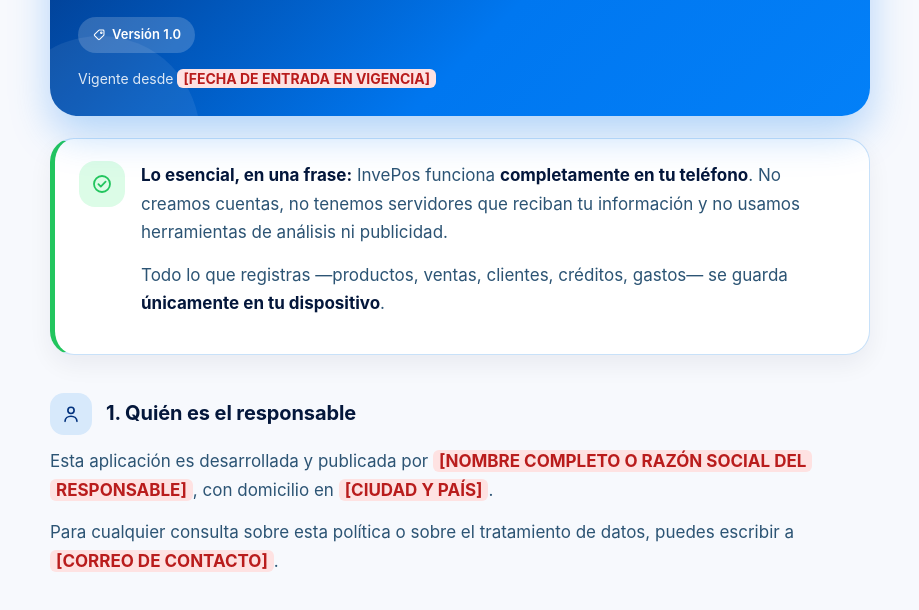
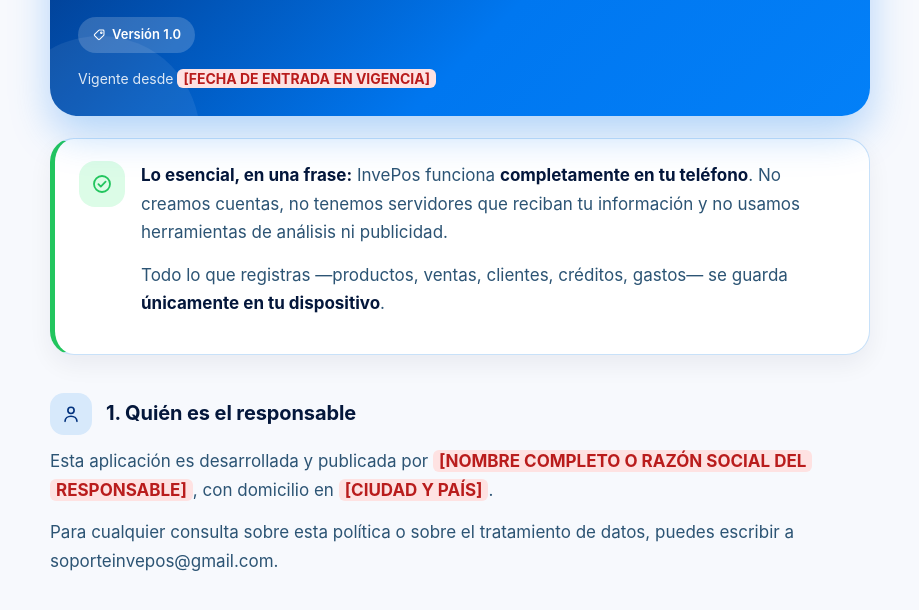
Before and after one commit to DanSauv/InvePos-privacy-policy, a plain HTML site: page privacidad/index.html in a window 1280 px wide. Shown: the part 188-798 px from the top of the page, without its empty margins (180-1099 px from the left). Drawn offline with Linux system fonts and the light colour scheme.

Commit message:
Anadir correo de contacto soporteinvepos@gmail.com

```diff
--- a/privacidad/index.html
+++ b/privacidad/index.html
@@ -42,7 +42,7 @@
     <span class="relleno">[NOMBRE COMPLETO O RAZÓN SOCIAL DEL RESPONSABLE]</span>, con domicilio en
     <span class="relleno">[CIUDAD Y PAÍS]</span>.</p>
     <p>Para cualquier consulta sobre esta política o sobre el tratamiento de datos, puedes
-    escribir a <span class="relleno">[CORREO DE CONTACTO]</span>.</p>
+    escribir a soporteinvepos@gmail.com.</p>
 
         <div class="sec">
             <span class="ico"><svg viewBox="0 0 24 24" fill="none" stroke="currentColor" stroke-width="1.8" stroke-linecap="round" stroke-linejoin="round" aria-hidden="true"><ellipse cx="12" cy="6" rx="7" ry="3"/><path d="M5 6v12c0 1.66 3.13 3 7 3s7-1.34 7-3V6"/><path d="M5 12c0 1.66 3.13 3 7 3s7-1.34 7-3"/></svg></span>
@@ -205,7 +205,7 @@
     <p>Para los datos personales de tus clientes, el responsable ante ellos eres tú, como titular
     del negocio.</p>
     <p>Si tienes dudas sobre esta política, escríbenos a
-    <span class="relleno">[CORREO DE CONTACTO]</span>.</p>
+    soporteinvepos@gmail.com.</p>
 
         <div class="sec">
             <span class="ico"><svg viewBox="0 0 24 24" fill="none" stroke="currentColor" stroke-width="1.8" stroke-linecap="round" stroke-linejoin="round" aria-hidden="true"><circle cx="9" cy="8" r="3"/><path d="M3.5 19.5c0-3 2.5-5 5.5-5s5.5 2 5.5 5"/><path d="M16 6.2a3 3 0 010 5.6"/><path d="M18.5 19.5c0-2.1-.8-3.9-2-5"/></svg></span>
@@ -228,7 +228,7 @@
         </div>
     <div class="contacto">
         <p><strong><span class="relleno">[NOMBRE COMPLETO O RAZÓN SOCIAL DEL RESPONSABLE]</span></strong><br>
-        Correo: <span class="relleno">[CORREO DE CONTACTO]</span><br>
+        Correo: soporteinvepos@gmail.com<br>
         <span class="relleno">[CIUDAD Y PAÍS]</span></p>
     </div>
     <p class="meta">Última actualización: <span class="relleno">[FECHA DE ÚLTIMA ACTUALIZACIÓN]</span></p>
```
Also changed, not shown: index.html (+1 -1 lines).
